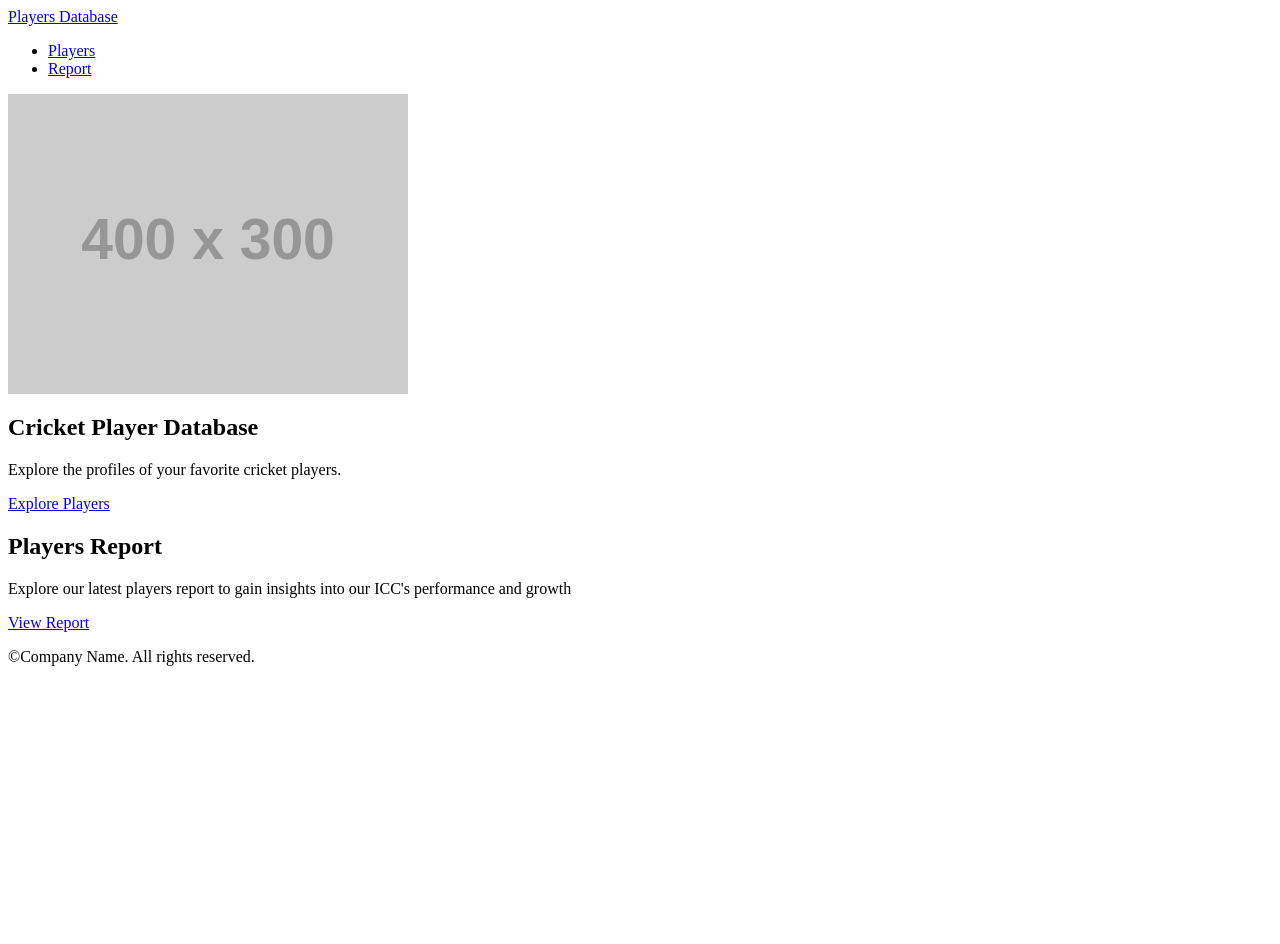
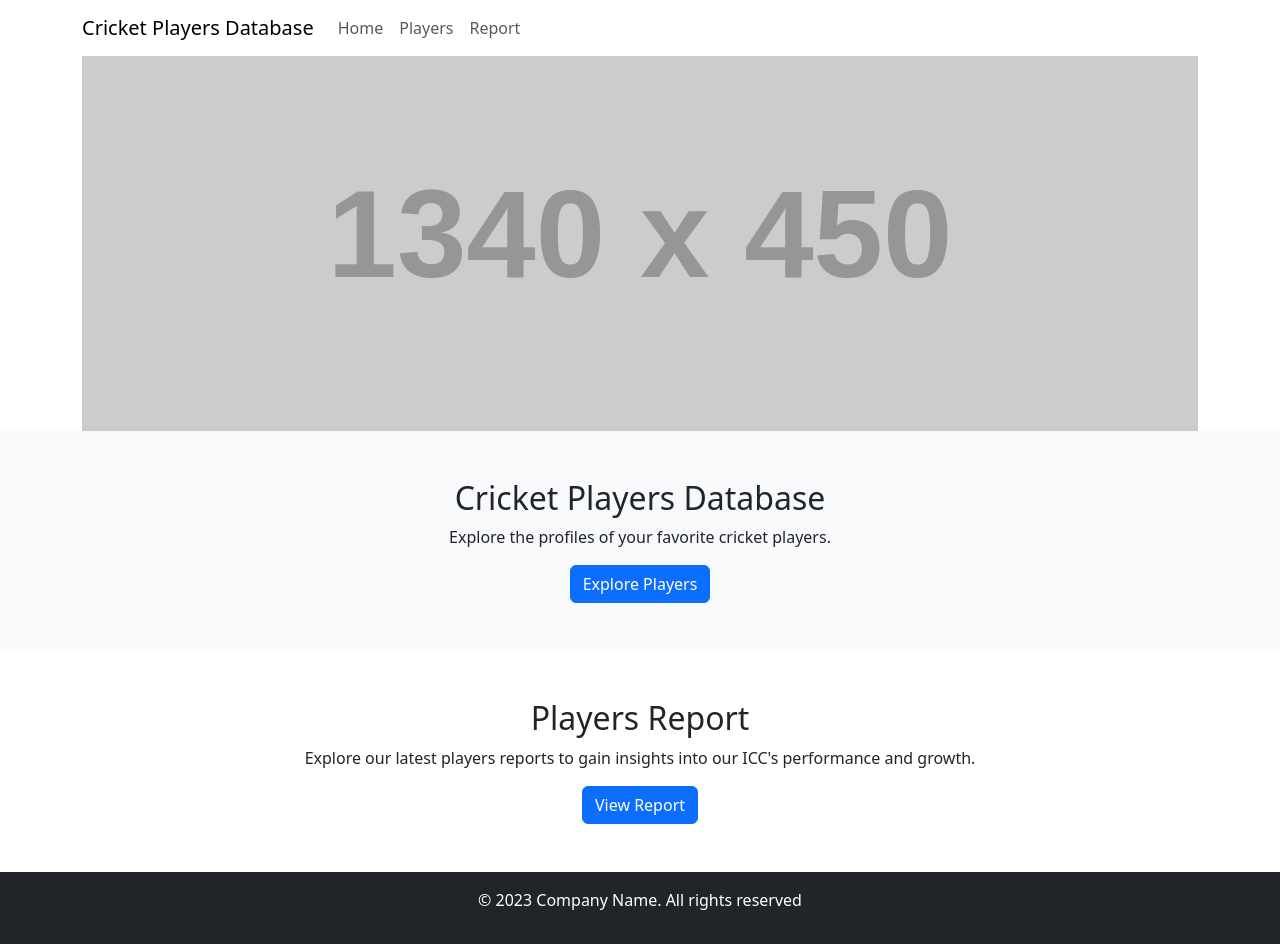
Before and after one commit to checodezz/playerReportJsBootstrap, a plain HTML site: page index.html in a window 1280 px wide. Before the commit the page ends 800 px from the top, so only its background shows below. Drawn offline with nearby package versions, Linux system fonts and the light colour scheme; placeholder pictures from the web are drawn by us.

Commit message:
Added bootstrap - all

```diff
--- a/index.html
+++ b/index.html
@@ -3,40 +3,79 @@
 
   <head>
     <title>Players Database</title>
+    <link href="https://cdn.jsdelivr.net/npm/bootstrap@5.3.2/dist/css/bootstrap.min.css" rel="stylesheet"
+      integrity="sha384-T3c6CoIi6uLrA9TneNEoa7RxnatzjcDSCmG1MXxSR1GAsXEV/Dwwykc2MPK8M2HN" crossorigin="anonymous" />
+    <script src="https://cdn.jsdelivr.net/npm/bootstrap@5.3.2/dist/js/bootstrap.bundle.min.js"></script>
   </head>
 
   <body>
     <header>
-      <a href="index.html">Players Database</a>
-      <nav>
-        <ul>
-          <li><a href="players.html">Players</a></li>
-          <li><a href="report.html">Report</a></li>
-        </ul>
+      <nav class="text-secondary navbar navbar-expand-lg">
+        <div class="container">
+          <a class="navbar-brand" href="index.html">Cricket Players Database</a>
+
+          <button class="navbar-toggler" type="button" data-bs-toggle="collapse" data-bs-target="#navbarNavAltMarkup"
+            aria-controls="navbarNavAltMarkup" aria-expanded="false" aria-label="Toggle navigation">
+            <span class="navbar-toggler-icon"></span>
+          </button>
+
+          <div class="collapse navbar-collapse" id="navbarNavAltMarkup">
+            <ul class="navbar-nav">
+              <li class="nav-item">
+                <a class="nav-link" href="#button1">Home</a>
+              </li>
+              <li class="nav-item">
+                <a class="nav-link" href="players.html">Players</a>
+              </li>
+              <li class="nav-item">
+                <a class="nav-link" href="./report.html">Report</a>
+              </li>
+            </ul>
+          </div>
+        </div>
       </nav>
     </header>
     <main>
       <section>
-        <img src="https://placehold.co/400x300?text=Players+Banner">
+        <div class="container">
+          <div class="text-center">
+            <img src="https://placehold.co/1340x450?text=Players+Banner" alt="players" class="img-fluid" />
+          </div>
+        </div>
       </section>
 
 
-      <section>
-        <h2>Cricket Player Database</h2>
-        <p>Explore the profiles of your favorite cricket players.</p>
-        <a href="players.html">Explore Players</a>
+      <section class="py-5 bg-light" id="button1">
+        <div class="container">
+          <div class="text-center">
+            <h2>Cricket Players Database</h2>
+            <p>
+              Explore the profiles of your favorite cricket players.
+            </p>
+            <a class='btn btn-primary' href="players.html">Explore Players</a>
+          </div>
+        </div>
       </section>
 
 
-      <section>
-        <h2> Players Report</h2>
-        <p>Explore our latest players report to gain insights into our ICC's performance and growth</p>
-        <a href="report.html">View Report</a>
+      <section class="py-5">
+        <div class="container">
+          <div class="text-center">
+            <h2>Players Report</h2>
+            <p>
+              Explore our latest players reports to gain insights into our
+              ICC's performance and growth.
+            </p>
+            <a class='btn btn-primary' href="./report.html">View Report</a>
+          </div>
+        </div>
       </section>
     </main>
 
-    <footer>
-      <p>&copy;Company Name. All rights reserved.</p>
+    <footer class="bg-dark text-white py-3">
+      <div class="text-center">
+        <p>&copy; 2023 Company Name. All rights reserved</p>
+      </div>
     </footer>
   </body>
 
```
Also changed, not shown: playerDetails.html (+32 -14 lines), players.html (+54 -23 lines), report.html (+54 -21 lines).
